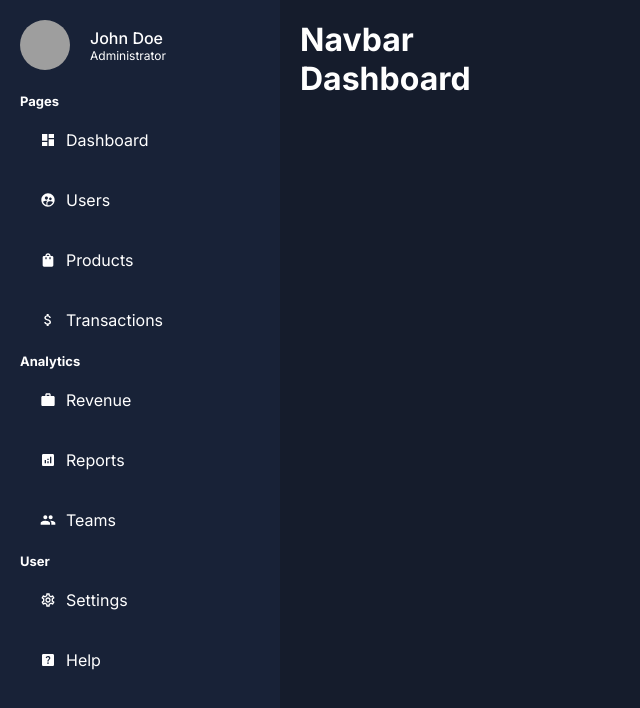
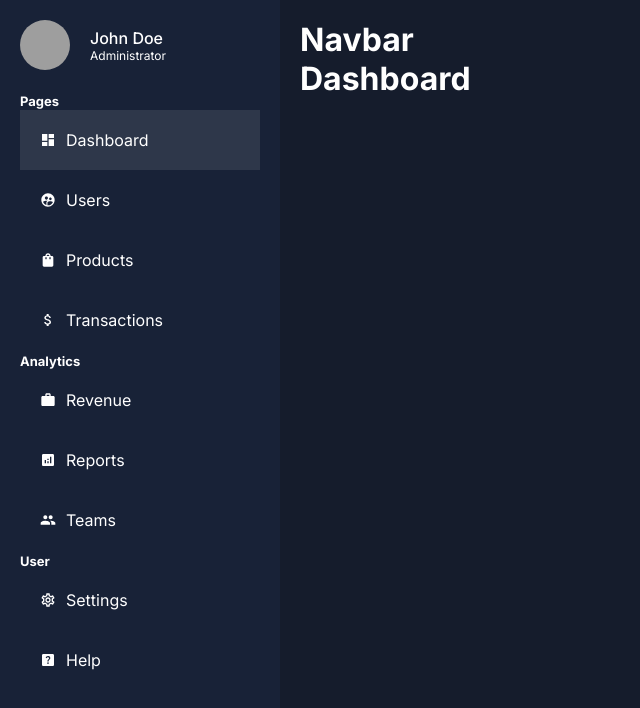
Before and after one commit to sokolov574/dashborad-project, a Next.js app: page /dashboard in a window 1280 px wide. In both pictures the pointer is over the link "Dashboard". Shown: the top 708 px of the page, without its empty margins (0-640 px from the left). Built offline with nearby package versions, Linux system fonts and the light colour scheme; grey boxes are pictures that could not be loaded.

Commit message:
added hover effect to the container

```diff
--- a/src/app/ui/dashboard/sidebar/menuLink/menuLink.module.css
+++ b/src/app/ui/dashboard/sidebar/menuLink/menuLink.module.css
@@ -4,3 +4,7 @@
     align-items: center;
     gap: 10px;
 }
+
+.container:hover {
+    background-color: #2e374a;
+}
```
